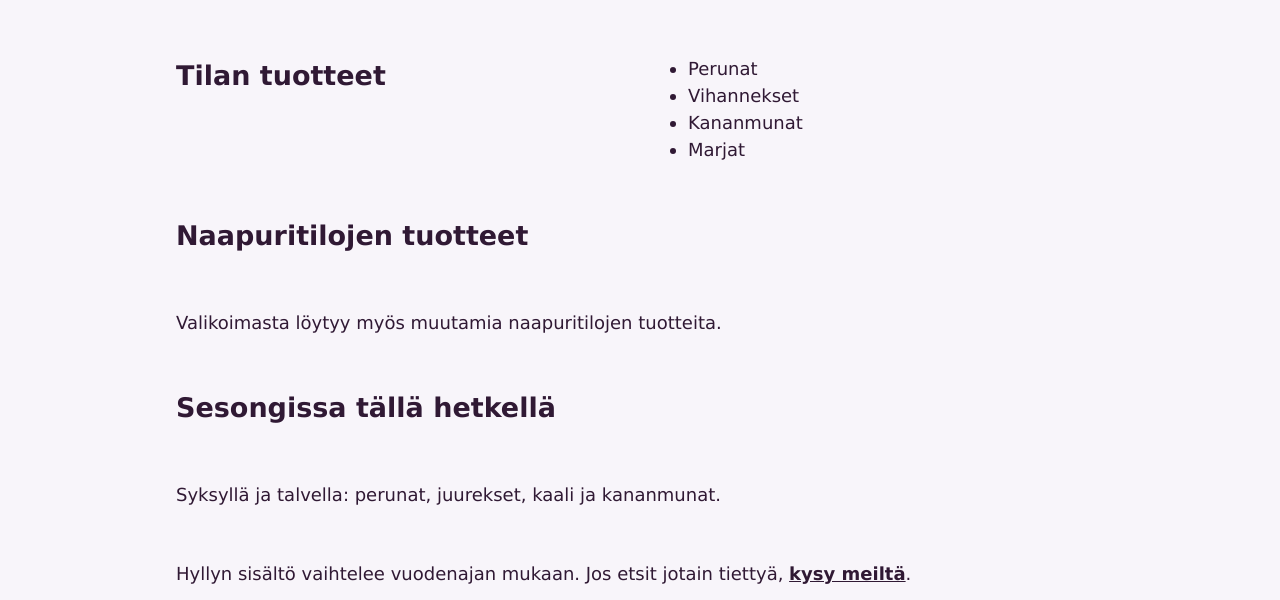
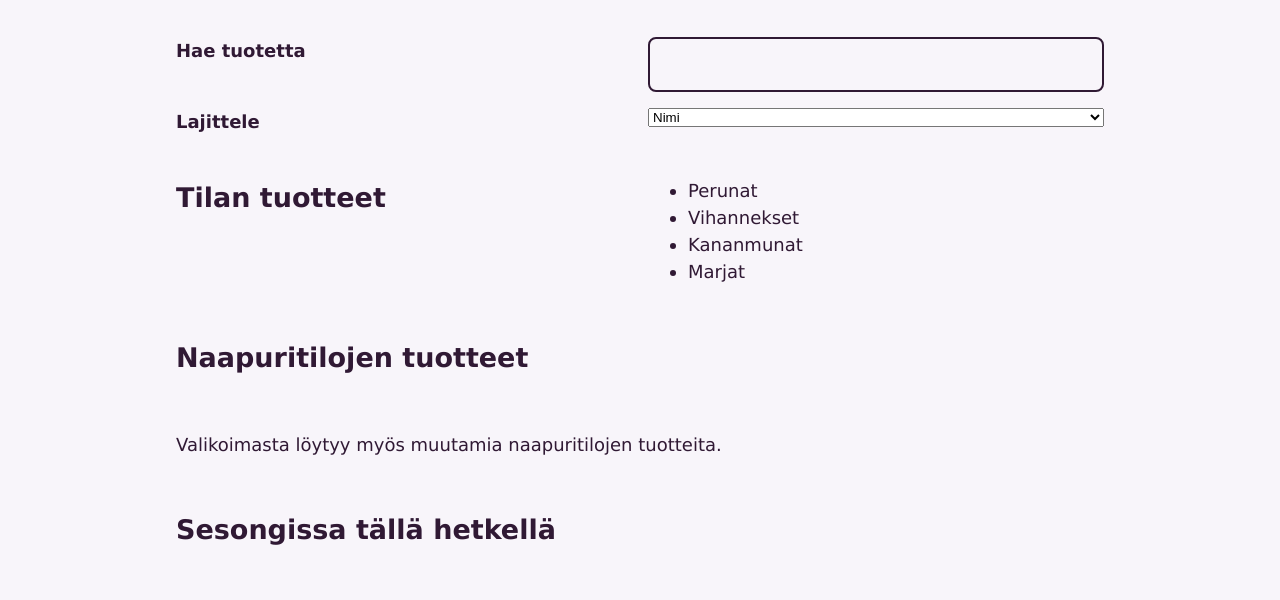
Before and after one commit to JooaOjaluoma-ops/web-course, a plain HTML site: page listing.html in a window 1280 px wide. Shown: the part 187-787 px from the top of the page. Drawn offline with Linux system fonts and the light colour scheme.

Commit message:
Add search and sorting options to listing.html

```diff
--- a/listing.html
+++ b/listing.html
@@ -19,6 +19,14 @@
   <main>
     <h1>Tuotteet</h1>
 
+    <label for="haku">Hae tuotetta</label>
+    <input type="search" id="haku">
+
+    <label for="lajittelu">Lajittele</label>
+    <select id="lajittelu">
+      <option value="nimi">Nimi</option>
+      <option value="hinta">hinta</option>
+    </select>
     <h2>Tilan tuotteet</h2>
     <ul>
       <li>Perunat</li>
```
